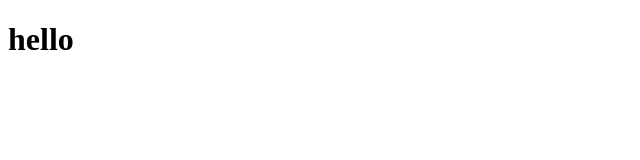
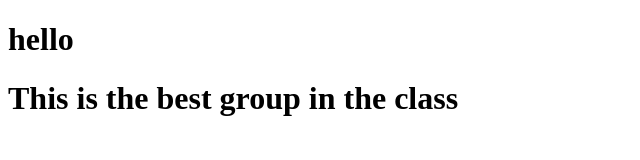
Before and after one commit to nareshirapani/gitgroup, a plain HTML site: page index.html in a window 1280 px wide. Shown: the whole page, without its empty margins (0-640 px from the left). Drawn offline with Linux system fonts and the light colour scheme.

Commit message:
Updated by karthik

```diff
--- a/index.html
+++ b/index.html
@@ -7,5 +7,6 @@
 </head>
 <body>
     <h1>hello</h1>
+    <h1>This is the best group in the class</h1>
 </body>
 </html>
```
